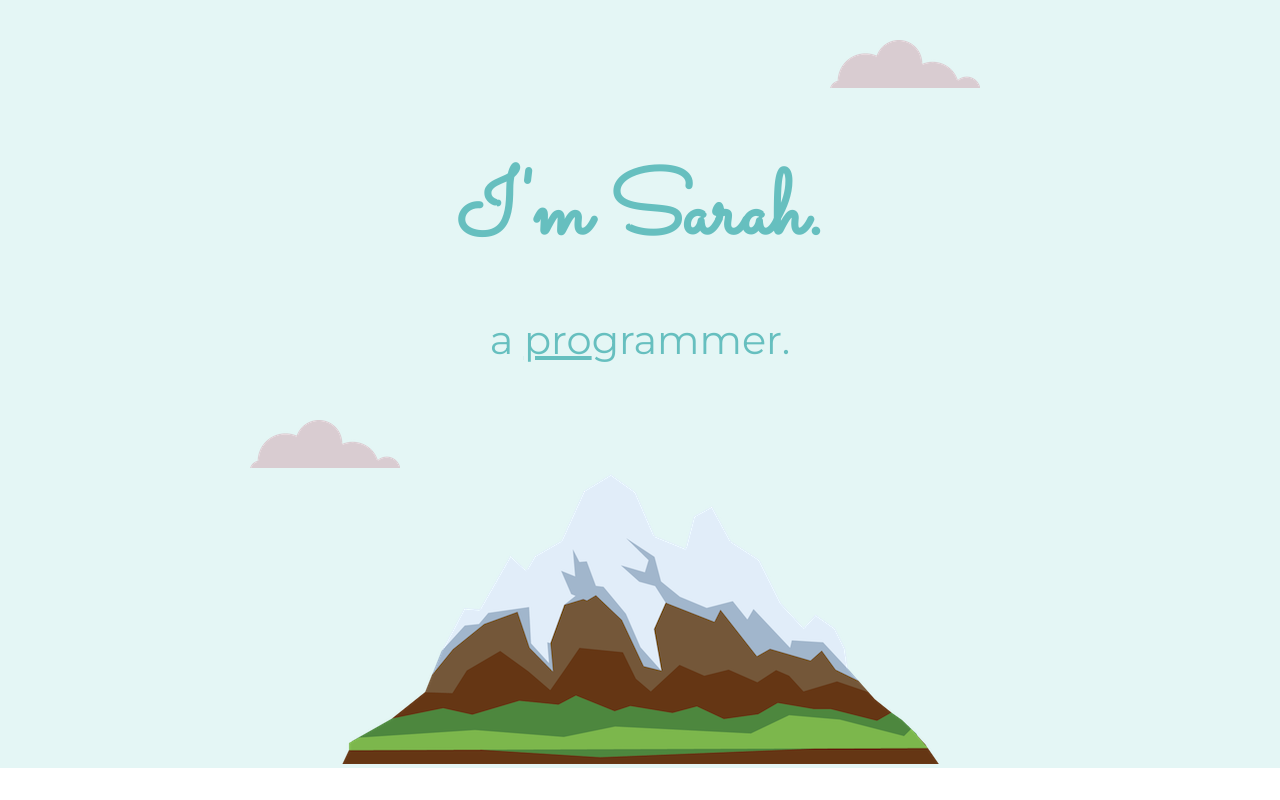
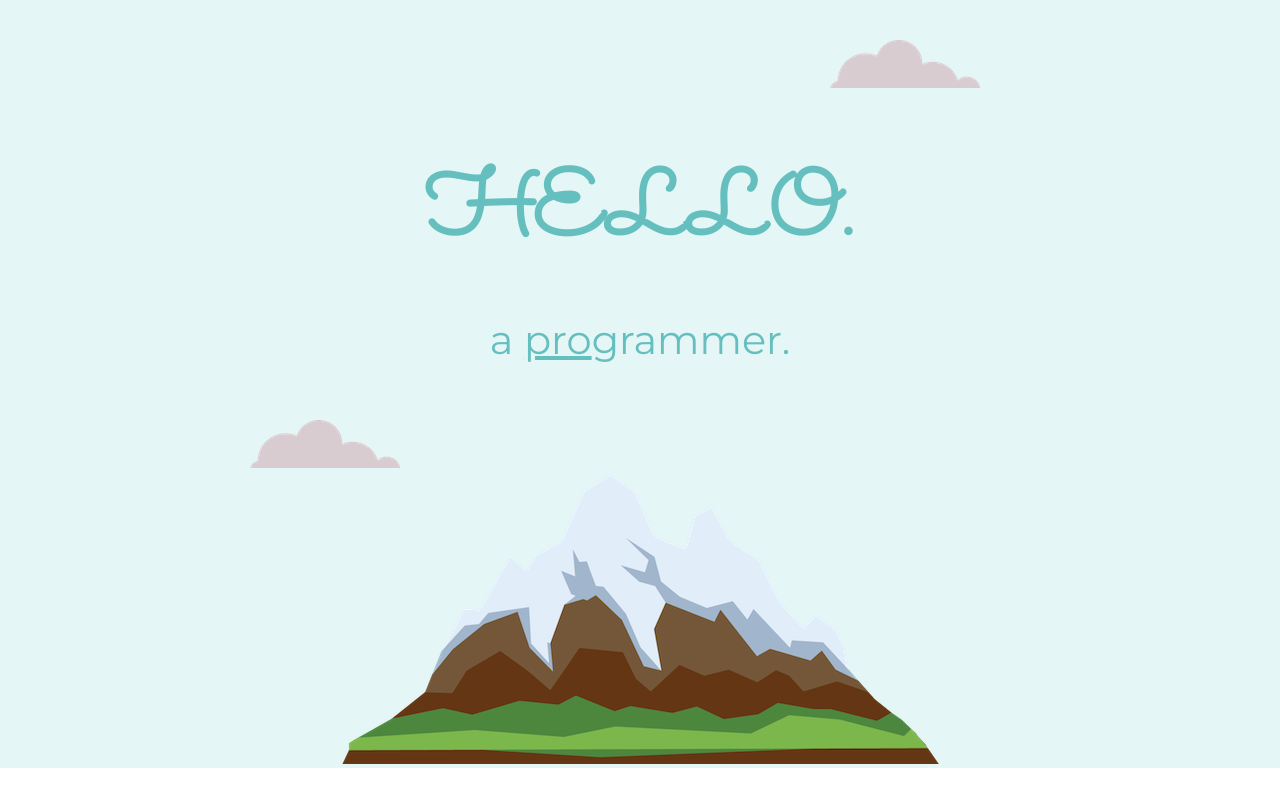
Before and after one commit to saraaahrafi/personalsite, a plain HTML site: page index.html in a window 1280 px wide. Shown: the top 800 px of the page. Drawn offline with Linux system fonts and the light colour scheme.

Commit message:
Update index.html

```diff
--- a/index.html
+++ b/index.html
@@ -9,7 +9,7 @@
 <body>
     <div class="top-container">
         <img class="top-cloud" src="images/cloud.png" alt="cloud-img">
-      <h1>I'm Sarah.</h1>
+      <h1>HELLO.</h1>
     <h2>a <span>pro</span>grammer.</h2>
     <img class="bottom-cloud" src="images/cloud.png" alt="cloud-img">
     <img src="images/mountain.png" alt="mountain-img">
```
